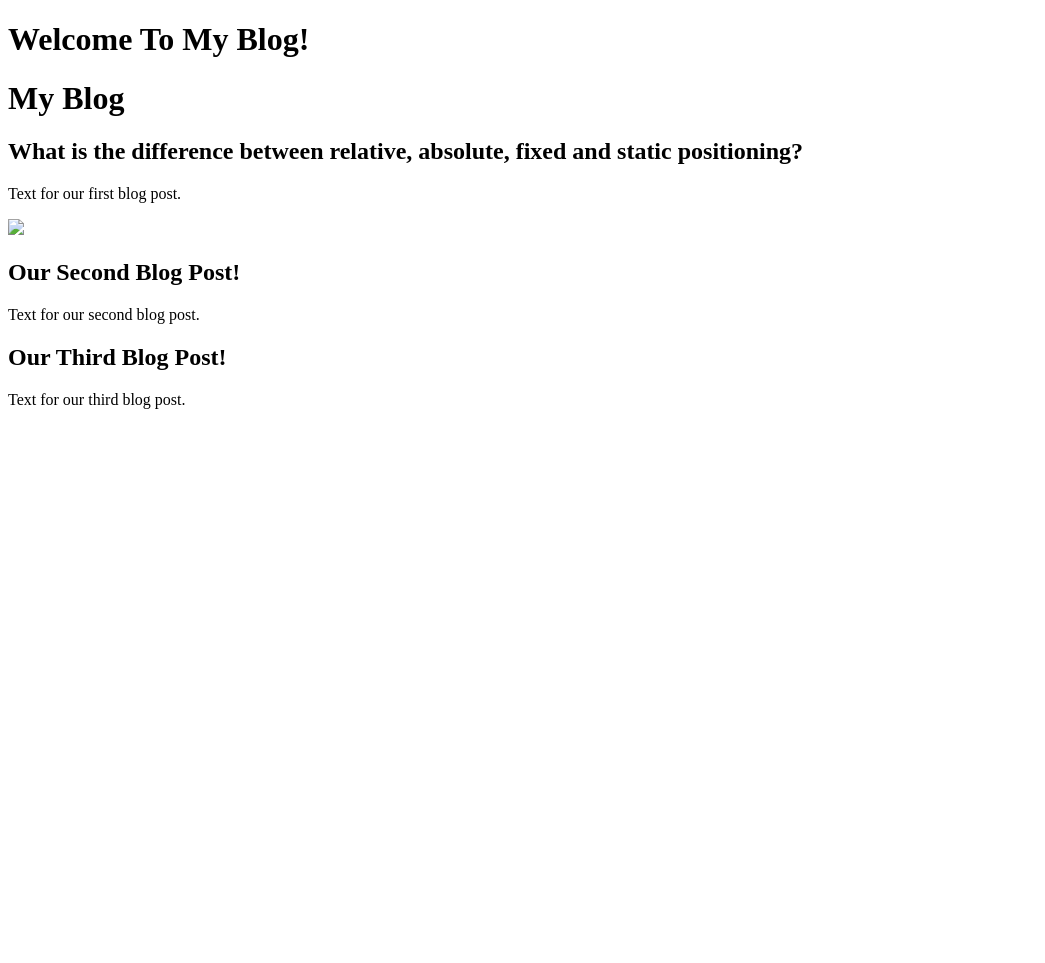
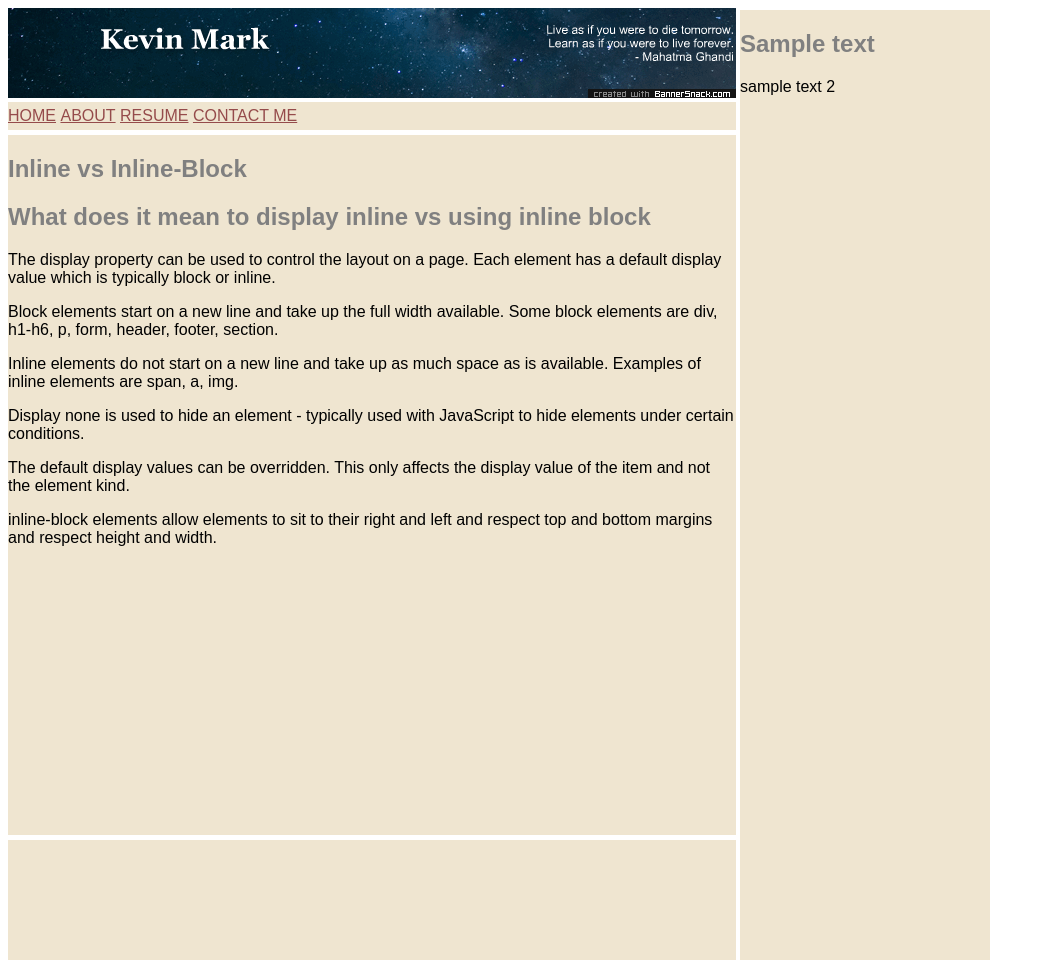
Before and after one commit to kmark1625/kmark1625.github.io, a plain HTML site: page blog/css-concepts.html in a window 1280 px wide. Shown: the whole page, without its empty margins (0-1045 px from the left). Before the commit the page ends 800 px from the top, so only its background shows below. Drawn offline with Linux system fonts and the light colour scheme.

Commit message:
Update css-concepts.html

```diff
--- a/blog/css-concepts.html
+++ b/blog/css-concepts.html
@@ -1,42 +1,40 @@
-<!DOCTYPE html>
-<!--
-* How was it to wireframe and create an HTML page with a pair?
-It was a good experience working through the process of wireframing and creating the HTML of a page with a partner.  This helped me to gain a different perspective on how I would go about doing the assignment.  It helped me to see how many different plausible solutions there are to any given problem.
-* Did you find wireframing to be helpful to your development process?
-I found wireframing to be very helpful.  It helped me to visualize what I wanted the end result to look like along with making it a lot easier to see what HTML elements to use for each section
-* What did you and your pair decide made a good wireframe?
-A good wireframe was one that clearly represented the major aspects of the web site.  All of the main components that we wanted on the page should be present on the wireframe as well as having the correct relative positions to one another.
-* What new semantic elements did you learn about (if any)?
-I didn't neccessarily learn about any new elements, however, I did gain a better understand of using divs and host it can be useful to use divs to group similar bits of content.
--->
-
-
+<!doctype html>
 <html>
 	<head>
-      <title>My Blog</title>
+		<meta charset="utf-8">
+		<title>Kevin Mark's Personal Website</title>
+		<link type="text/css" rel="stylesheet" href="../stylesheets/default.css">
+		<link type="text/css" rel="stylesheet" href="../stylesheets/blog.css">
 	</head>
 	<body>
-      <h1>Welcome To My Blog!</h1>
-      <div class="header">
-        <h1>My Blog</h1>
+		<header id="header">
+			<img src="../imgs/Kevin-Mark-Header_128.gif" alt="Kevin Mark's Personal Website">
+		</header>
+		<nav>
+			<ul>
+				<li><a href="index.html">HOME</a></li>
+				<li><a href="about/about.html">ABOUT</a></li>
+				<li><a href="about/resume.html">RESUME</a></li>
+				<li><a href="about/contact.html">CONTACT ME</a></li>
+			</ul>
+		</nav>
+			<div class="blog-area">
+				<article>
+					<h1>Inline vs Inline-Block</h1>
+					<h2>What does it mean to display inline vs using inline block</h2>
+					<p>The display property can be used to control the layout on a page.  Each element has a default display value which is typically block or inline.</p>
+					<p>Block elements start on a new line and take up the full width available.  Some block elements are div, h1-h6, p, form, header, footer, section.</p>
+					<p>Inline elements do not start on a new line and take up as much space as is available.  Examples of inline elements are span, a, img.</p>
+					<p>Display none is used to hide an element - typically used with JavaScript to hide elements under certain conditions.</p>
+					<p>The default display values can be overridden.  This only affects the display value of the item and not the element kind.</p>
+					<p>inline-block elements allow elements to sit to their right and left and respect top and bottom margins and respect height and width.</p>
+				</article>
 			</div>
-
-      <div class="Blog Post Container">
-        <div class="Blog Post 1">
-          <h2>What is the difference between relative, absolute, fixed and static positioning?</h2>
-          <p>Text for our first blog post.</p>
-          <img src="#"/>
+			<div class="sidebar">
+				<h2>Sample text</h2>
+				<p> sample text 2</h2>
 			</div>
-
-        <div class="Blog Post 2">
-          <h2>Our Second Blog Post!</h2>
-          <p>Text for our second blog post.</p>
-        </div>
-
-        <div class="Blog Post 3">
-          <h2>Our Third Blog Post!</h2>
-          <p>Text for our third blog post.<p>
-        </div>
-      </div>
+		<footer>
+		</footer>
 	</body>
 </html>
```
Lines whose indentation alone changed are shown as unchanged.
